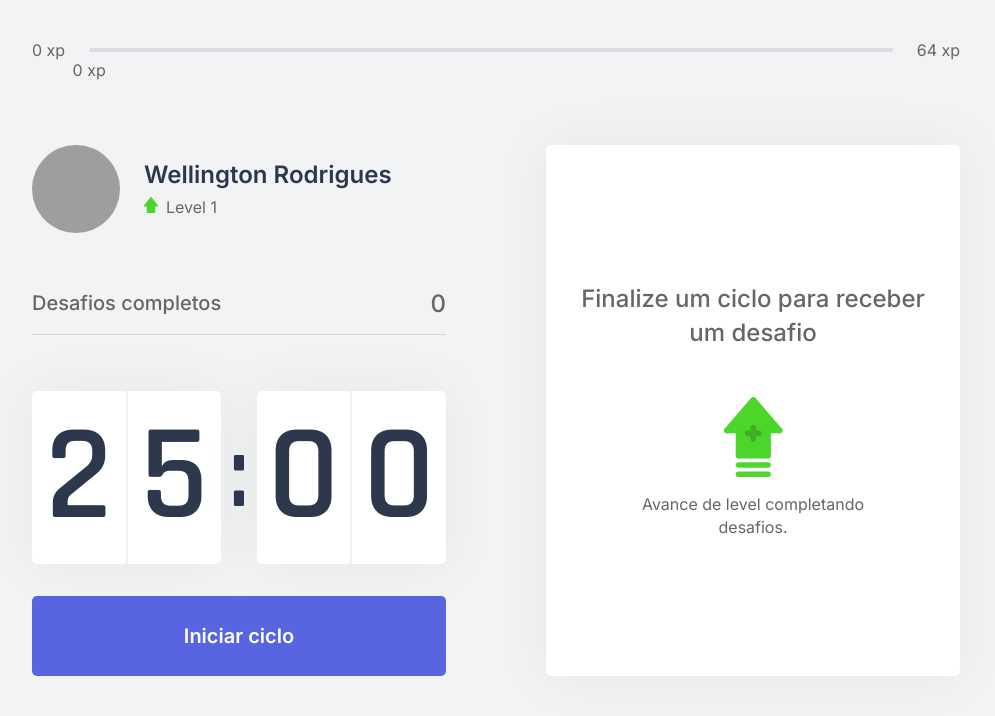
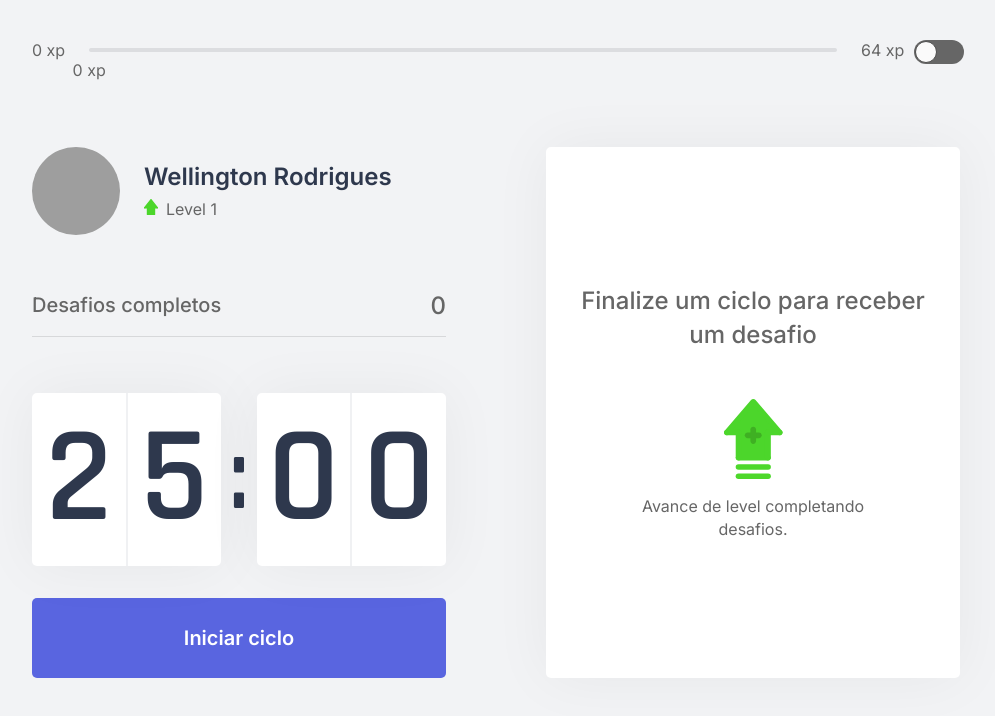
Before and after one commit to SrTonn/moveit-next-nlw4, a Next.js app: page / in a window 1280 px wide. Shown: the top 716 px of the page, without its empty margins (144-1139 px from the left). Built offline with nearby package versions, Linux system fonts and the light colour scheme; grey boxes are pictures that could not be loaded.

Commit message:
darkmode

```diff
--- /dev/null
+++ b/src/components/DarkToggle.tsx
@@ -0,0 +1,32 @@
+import React, { useEffect, useState } from "react"
+import Toggle from "react-toggle"
+
+const DARK_CLASS = 'dark'
+
+export const DarkToggle = () => {
+  const [isDark, setIsDark] = useState(false);
+  // const [theme, setTheme] = usePersistedState('darkTheme', true)
+
+  useEffect(() => {
+    if (isDark) {
+      document.documentElement.classList.add(DARK_CLASS)
+    } else {
+      document.documentElement.classList.remove(DARK_CLASS)
+    }
+
+    // Cookies.set('isDark', String(isDark))
+  }, [isDark]);
+
+  return (
+    <Toggle
+      className="DarkToggle"
+      checked={isDark}
+      onChange={event => setIsDark(event.target.checked)}
+      // icons={{ checked: "🌙", unchecked: "🔆" }}
+      icons={false}
+      aria-label="Dark mode"
+    />
+  );
+};
+
+export default DarkToggle
--- a/src/components/ExperienceBar.tsx
+++ b/src/components/ExperienceBar.tsx
@@ -1,5 +1,6 @@
 import { useContext } from 'react'
 import { ChallengesContext } from '../contexts/ChallengesContext'
+import { DarkToggle } from '../components/DarkToggle';
 import styles from '../styles/components/ExperienceBar.module.css'
 
 export function ExperienceBar() {
@@ -8,7 +9,9 @@ export function ExperienceBar() {
   const percentToNextLevel = Math.round(currentExperience * 100) / experienceToNextLevel || 0
 
   return (
-    <header className={styles.experienceBar}>
+    <header>
+      <div>
+        <div className={styles.experienceBar}>
           <span>0 xp</span>
           <div>
             <div style={{ width: `${percentToNextLevel}%` }} />
@@ -17,6 +20,9 @@ export function ExperienceBar() {
             </span>
           </div>
           <span>{experienceToNextLevel} xp</span>
+        </div>
+      </div>
+      <DarkToggle />
     </header>
   )
 }
--- /dev/null
+++ b/src/styles/components/DarkThemeButton.module.css
@@ -0,0 +1,141 @@
+.react-toggle {
+  touch-action: pan-x;
+
+  display: inline-block;
+  position: relative;
+  cursor: pointer;
+  background-color: transparent;
+  border: 0;
+  padding: 0;
+
+  -webkit-touch-callout: none;
+  -webkit-user-select: none;
+  -khtml-user-select: none;
+  -moz-user-select: none;
+  -ms-user-select: none;
+  user-select: none;
+
+  -webkit-tap-highlight-color: rgba(0,0,0,0);
+  -webkit-tap-highlight-color: transparent;
+}
+
+.react-toggle-screenreader-only {
+  border: 0;
+  clip: rect(0 0 0 0);
+  height: 1px;
+  margin: -1px;
+  overflow: hidden;
+  padding: 0;
+  position: absolute;
+  width: 1px;
+}
+
+.react-toggle--disabled {
+  cursor: not-allowed;
+  opacity: 0.5;
+  -webkit-transition: opacity 0.25s;
+  transition: opacity 0.25s;
+}
+
+.react-toggle-track {
+  width: 50px;
+  height: 24px;
+  padding: 0;
+  border-radius: 30px;
+  background-color: #4D4D4D;
+  -webkit-transition: all 0.2s ease;
+  -moz-transition: all 0.2s ease;
+  transition: all 0.2s ease;
+}
+
+.react-toggle:hover:not(.react-toggle--disabled) .react-toggle-track {
+  background-color: #000000;
+}
+
+.react-toggle--checked .react-toggle-track {
+  background-color: #19AB27;
+}
+
+.react-toggle--checked:hover:not(.react-toggle--disabled) .react-toggle-track {
+  background-color: #128D15;
+}
+
+.react-toggle-track-check {
+  position: absolute;
+  width: 14px;
+  height: 10px;
+  top: 0px;
+  bottom: 0px;
+  margin-top: auto;
+  margin-bottom: auto;
+  line-height: 0;
+  left: 8px;
+  opacity: 0;
+  -webkit-transition: opacity 0.25s ease;
+  -moz-transition: opacity 0.25s ease;
+  transition: opacity 0.25s ease;
+}
+
+.react-toggle--checked .react-toggle-track-check {
+  opacity: 1;
+  -webkit-transition: opacity 0.25s ease;
+  -moz-transition: opacity 0.25s ease;
+  transition: opacity 0.25s ease;
+}
+
+.react-toggle-track-x {
+  position: absolute;
+  width: 10px;
+  height: 10px;
+  top: 0px;
+  bottom: 0px;
+  margin-top: auto;
+  margin-bottom: auto;
+  line-height: 0;
+  right: 10px;
+  opacity: 1;
+  -webkit-transition: opacity 0.25s ease;
+  -moz-transition: opacity 0.25s ease;
+  transition: opacity 0.25s ease;
+}
+
+.react-toggle--checked .react-toggle-track-x {
+  opacity: 0;
+}
+
+.react-toggle-thumb {
+  transition: all 0.5s cubic-bezier(0.23, 1, 0.32, 1) 0ms;
+  position: absolute;
+  top: 1px;
+  left: 1px;
+  width: 22px;
+  height: 22px;
+  border: 1px solid #4D4D4D;
+  border-radius: 50%;
+  background-color: #FAFAFA;
+
+  -webkit-box-sizing: border-box;
+  -moz-box-sizing: border-box;
+  box-sizing: border-box;
+
+  -webkit-transition: all 0.25s ease;
+  -moz-transition: all 0.25s ease;
+  transition: all 0.25s ease;
+}
+
+.react-toggle--checked .react-toggle-thumb {
+  left: 27px;
+  border-color: #19AB27;
+}
+
+.react-toggle--focus .react-toggle-thumb {
+  -webkit-box-shadow: 0px 0px 3px 2px #0099E0;
+  -moz-box-shadow: 0px 0px 3px 2px #0099E0;
+  box-shadow: 0px 0px 2px 3px #0099E0;
+}
+
+.react-toggle:active:not(.react-toggle--disabled) .react-toggle-thumb {
+  -webkit-box-shadow: 0px 0px 5px 5px #0099E0;
+  -moz-box-shadow: 0px 0px 5px 5px #0099E0;
+  box-shadow: 0px 0px 5px 5px #0099E0;
+}
--- a/src/styles/global.css
+++ b/src/styles/global.css
@@ -14,7 +14,21 @@
   --red: #E83F5B;
   --green: #4CD62B;
   --blue: #5965E0;
-  --blue-dark: #4953B8;
+  --blue-dark: #4953b8;
+  --blue-twitter: #2AA9E0;
+}
+
+.dark:root {
+  --white: #181a1b;
+  --background: #1e2122;
+  --gray-line:  #2b2e30;
+  --text: #a8a094;
+  --text-highlight: #B3B9FF;
+  --title: #b1c0d0;
+  --red: rgba(232, 63, 91, 0.8);
+  --green: rgba(77, 214, 43, 0.8);
+  --blue: #5965E0;
+  --blue-dark: #394192;
   --blue-twitter: #2AA9E0;
 }
 
@@ -30,6 +44,12 @@
   }
 }
 
+@media (max-width: 430px) {
+  html {
+    font-size: 75.75%;
+  }
+}
+
 body {
   background: var(--background);
   color: var(--text);
@@ -37,6 +57,12 @@ body {
 
 body, input, textarea, button {
   font: 400 1rem "Inter", sans-serif;
+}
+
+header{
+  display: grid;
+  grid-template-columns: auto 5%;
+  column-gap: 1%;
 }
 
 button {
@@ -47,3 +73,154 @@ a {
   color: inherit;
   text-decoration: none;
 }
+
+@media (max-width: 805px) {
+  header {
+    max-width: 500px;
+    margin: auto;
+
+    align-items: center;
+  }
+}
+
+.react-toggle {
+  touch-action: pan-x;
+
+  display: inline-block;
+  position: relative;
+  cursor: pointer;
+  background-color: transparent;
+  border: 0;
+  padding: 0;
+
+  -webkit-touch-callout: none;
+  -webkit-user-select: none;
+  -khtml-user-select: none;
+  -moz-user-select: none;
+  -ms-user-select: none;
+  user-select: none;
+
+  -webkit-tap-highlight-color: rgba(0,0,0,0);
+  -webkit-tap-highlight-color: transparent;
+}
+
+.react-toggle-screenreader-only {
+  border: 0;
+  clip: rect(0 0 0 0);
+  height: 1px;
+  margin: -1px;
+  overflow: hidden;
+  padding: 0;
+  position: absolute;
+  width: 1px;
+}
+
+.react-toggle--disabled {
+  cursor: not-allowed;
+  opacity: 0.5;
+  -webkit-transition: opacity 0.25s;
+  transition: opacity 0.25s;
+}
+
+.react-toggle-track {
+  width: 50px;
+  height: 24px;
+  padding: 0;
+  border-radius: 30px;
+  background-color: #666666;
+  -webkit-transition: all 0.2s ease;
+  -moz-transition: all 0.2s ease;
+  transition: all 0.2s ease;
+}
+
+.react-toggle:hover:not(.react-toggle--disabled) .react-toggle-track {
+  background-color: #000000;
+}
+
+.react-toggle--checked .react-toggle-track {
+  background-color: #19AB27;
+}
+
+.react-toggle--checked:hover:not(.react-toggle--disabled) .react-toggle-track {
+  background-color: #128D15;
+}
+
+.react-toggle-track-check {
+  position: absolute;
+  width: 14px;
+  height: 10px;
+  top: 0px;
+  bottom: 0px;
+  margin-top: auto;
+  margin-bottom: auto;
+  line-height: 0;
+  left: 8px;
+  opacity: 0;
+  -webkit-transition: opacity 0.25s ease;
+  -moz-transition: opacity 0.25s ease;
+  transition: opacity 0.25s ease;
+}
+
+.react-toggle--checked .react-toggle-track-check {
+  opacity: 1;
+  -webkit-transition: opacity 0.25s ease;
+  -moz-transition: opacity 0.25s ease;
+  transition: opacity 0.25s ease;
+}
+
+.react-toggle-track-x {
+  position: absolute;
+  width: 10px;
+  height: 10px;
+  top: 0px;
+  bottom: 0px;
+  margin-top: auto;
+  margin-bottom: auto;
+  line-height: 0;
+  right: 10px;
+  opacity: 1;
+  -webkit-transition: opacity 0.25s ease;
+  -moz-transition: opacity 0.25s ease;
+  transition: opacity 0.25s ease;
+}
+
+.react-toggle--checked .react-toggle-track-x {
+  opacity: 0;
+}
+
+.react-toggle-thumb {
+  transition: all 0.5s cubic-bezier(0.23, 1, 0.32, 1) 0ms;
+  position: absolute;
+  top: 1px;
+  left: 1px;
+  width: 22px;
+  height: 22px;
+  border: 1px solid #4D4D4D;
+  border-radius: 50%;
+  background-color: #FAFAFA;
+
+  -webkit-box-sizing: border-box;
+  -moz-box-sizing: border-box;
+  box-sizing: border-box;
+
+  -webkit-transition: all 0.25s ease;
+  -moz-transition: all 0.25s ease;
+  transition: all 0.25s ease;
+}
+
+.react-toggle--checked .react-toggle-thumb {
+  left: 27px;
+  border-color: #19AB27;
+}
+
+.react-toggle--focus .react-toggle-thumb {
+  -webkit-box-shadow: 0px 0px 3px 2px #0099E0;
+  -moz-box-shadow: 0px 0px 3px 2px #0099E0;
+  box-shadow: 0px 0px 2px 3px #0099E0;
+}
+
+.react-toggle:active:not(.react-toggle--disabled) .react-toggle-thumb {
+  -webkit-box-shadow: 0px 0px 5px 5px #0099E0;
+  -moz-box-shadow: 0px 0px 5px 5px #0099E0;
+  box-shadow: 0px 0px 5px 5px #0099E0;
+}
```
Also changed, not shown: 1 other file (tests, documents, lock files or other folders). Lines whose indentation alone changed are shown as unchanged.
